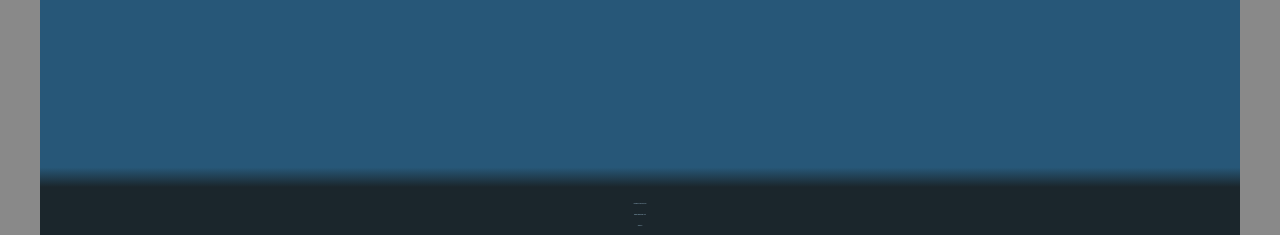
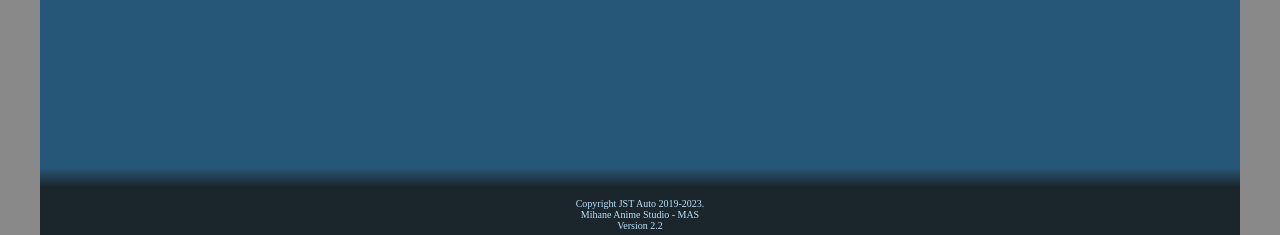
Before and after one commit to mihane-ichinose/mihane-anime-studio, a Flask app: page / in a window 1280 px wide. Shown: the part 844-1079 px from the top of the page. Run offline with Flask 3, Linux system fonts and the light colour scheme.

Commit message:
Update index.css bottom line font size

```diff
--- a/static/index.css
+++ b/static/index.css
@@ -160,7 +160,7 @@ input {
     align-content: center;
     text-align: center;
     margin: 0 auto;
-    font-size: 1px;
+    font-size: 10px;
     text-decoration: none;
     font-weight: normal;
 }
```
